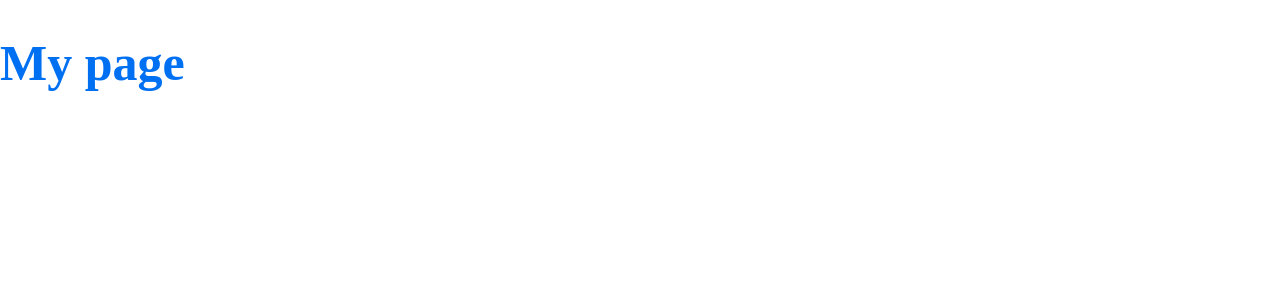
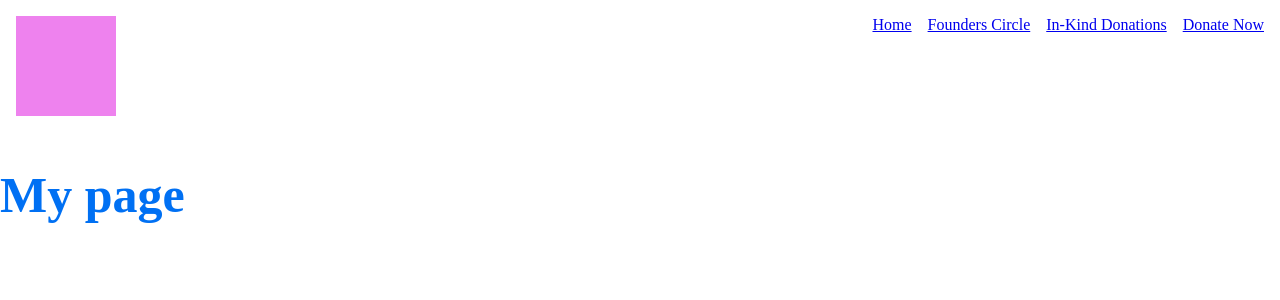
Before and after one commit to julianvazq/the-castle-next, a Next.js app: page / in a window 1280 px wide. Shown: the top 300 px of the page. Built offline with nearby package versions, Linux system fonts and the light colour scheme.

Commit message:
Project setup

```diff
--- /dev/null
+++ b/components/shared/Layout/index.js
@@ -0,0 +1,14 @@
+import React from 'react';
+import NavBar from '../NavBar';
+import * as S from './style';
+
+const Layout = ({ children }) => {
+    return (
+        <S.AppContainer>
+            <NavBar />
+            {children}
+        </S.AppContainer>
+    );
+};
+
+export default Layout;
--- /dev/null
+++ b/components/shared/Layout/style.js
@@ -0,0 +1,3 @@
+import styled from 'styled-components';
+
+export const AppContainer = styled.div``;
--- /dev/null
+++ b/components/shared/NavBar/index.js
@@ -0,0 +1,28 @@
+import React from 'react';
+import * as S from './style';
+
+const NavBar = () => {
+    return (
+        <S.Nav>
+            <S.InnerContainer>
+                <S.Logo></S.Logo>
+                <S.LinkContainer>
+                    <S.StyledLink href='/'>
+                        <a>Home</a>
+                    </S.StyledLink>
+                    <S.StyledLink href='/founders-circle'>
+                        <a>Founders Circle</a>
+                    </S.StyledLink>
+                    <S.StyledLink href='in-kind-donations'>
+                        <a>In-Kind Donations</a>
+                    </S.StyledLink>
+                    <S.StyledLink href='/donate'>
+                        <a>Donate Now</a>
+                    </S.StyledLink>
+                </S.LinkContainer>
+            </S.InnerContainer>
+        </S.Nav>
+    );
+};
+
+export default NavBar;
--- /dev/null
+++ b/components/shared/NavBar/style.js
@@ -0,0 +1,26 @@
+import Link from 'next/link';
+import styled from 'styled-components';
+
+export const Nav = styled.nav``;
+
+export const InnerContainer = styled.div`
+    display: flex;
+    justify-content: space-between;
+    padding: 1rem;
+`;
+
+export const Logo = styled.div`
+    height: 100px;
+    width: 100px;
+    background: violet;
+`;
+
+export const LinkContainer = styled.section`
+    & > * + * {
+        margin-left: 1rem;
+    }
+`;
+
+export const StyledLink = styled(Link)`
+    color: red;
+`;
--- a/pages/_app.js
+++ b/pages/_app.js
@@ -1,4 +1,5 @@
-import { createGlobalStyle, ThemeProvider } from 'styled-components'
+import { createGlobalStyle, ThemeProvider } from 'styled-components';
+import Layout from '../components/shared/Layout';
 
 const GlobalStyle = createGlobalStyle`
   body {
@@ -6,21 +7,23 @@ const GlobalStyle = createGlobalStyle`
     padding: 0;
     box-sizing: border-box;
   }
-`
+`;
 
 const theme = {
     colors: {
         primary: '#0070f3',
     },
-}
+};
 
 export default function App({ Component, pageProps }) {
     return (
         <>
             <GlobalStyle />
             <ThemeProvider theme={theme}>
+                <Layout>
                     <Component {...pageProps} />
+                </Layout>
             </ThemeProvider>
         </>
-  )
+    );
 }
--- /dev/null
+++ b/styles/shared.js
@@ -0,0 +1,6 @@
+import { css } from 'styled-components';
+
+export const uppercase = css`
+    text-transform: uppercase;
+    letter-spacing: 1px;
+`;
```
Lines whose indentation alone changed are shown as unchanged.
